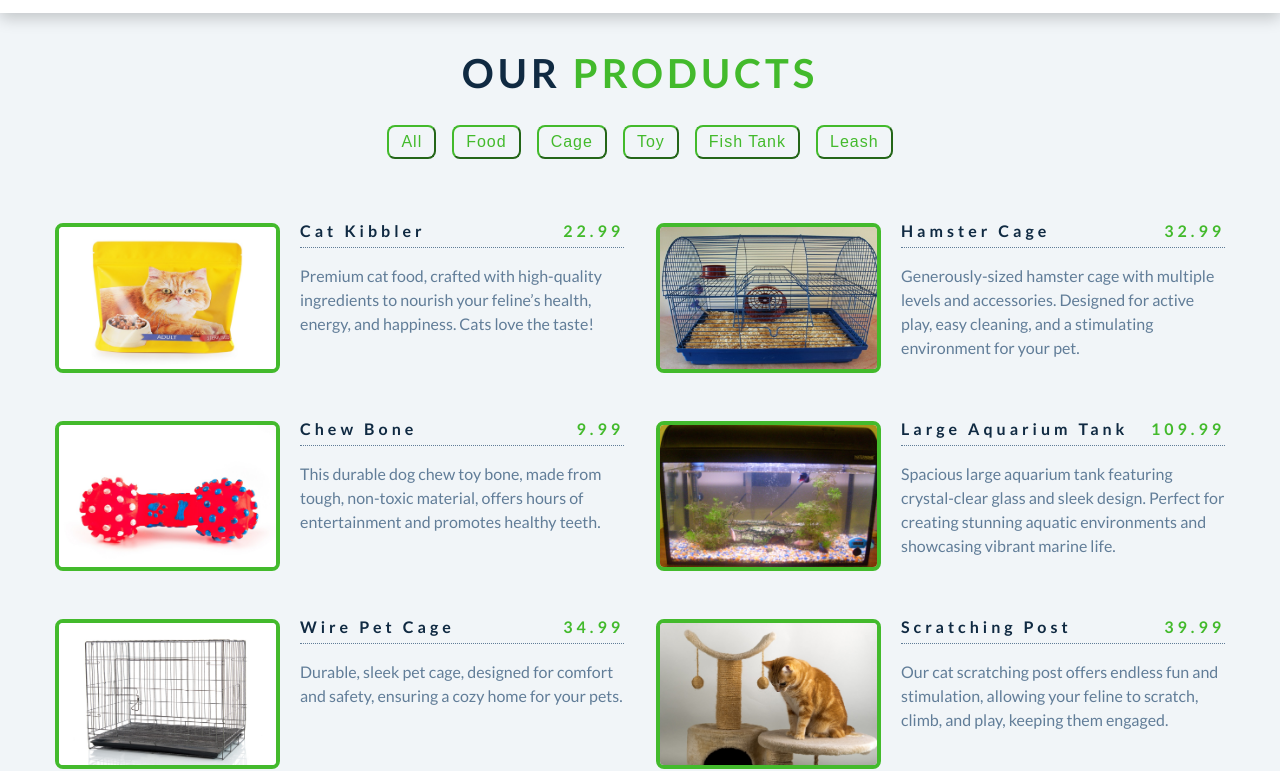
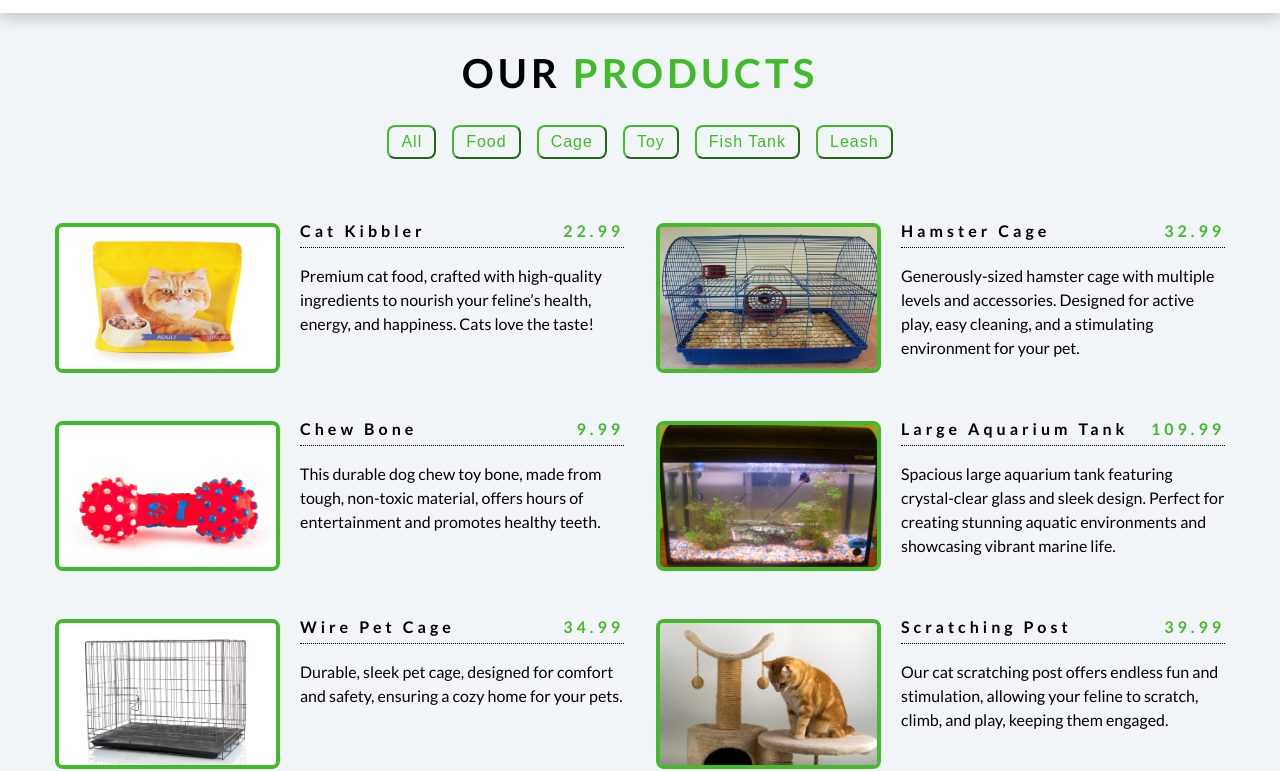
Before and after one commit to Isaiahpeoples/PetPlus, a plain HTML site: page products.html in a window 1280 px wide. Shown: the part 59-830 px from the top of the page. Drawn offline with Linux system fonts and the light colour scheme; a web font is replaced by a local one.

Commit message:
Dark Mode Adjustments

```diff
--- a/css/styles.css
+++ b/css/styles.css
@@ -444,10 +444,12 @@ About Specific Page
   font-size: large;
   margin: 2rem 0;
   text-align: center;
+  color: black;
 }
 
 .about-title h2 {
   text-transform: uppercase;
+  color: black;
 }
 
 .about-title span {
@@ -612,6 +614,7 @@ Services Specific Page
 
 .serviced-title h2 {
   text-transform: uppercase;
+  color: black;
 }
 
 .serviced-title span {
@@ -850,6 +853,7 @@ Products Menu
 
 .products-title h2{
   text-transform: uppercase;
+  color: black;
 }
 
 .products-title span {
@@ -908,11 +912,15 @@ Products Menu
 .item-info header {
   display: flex;
   justify-content: space-between;
-  border-bottom: 0.5px dotted var(--clr-grey-5);
+  border-bottom: 0.5px dotted black;
 }
 
 .item-info h4 {
   margin-bottom: 0.5rem;
+}
+
+.item-info h4:nth-child(1) {
+  color: black;
 }
 
 .price {
@@ -922,6 +930,7 @@ Products Menu
 .item-text {
   margin-bottom: 0;
   padding-top: 1rem;
+  color: black;
 }
 
 @media screen and (min-width: 768px) {
@@ -1236,6 +1245,7 @@ Gallery Specific Page
 
 .gallery-title h2 {
   text-transform: uppercase;
+  color: black;
 }
 
 .gallery-title span {
```
